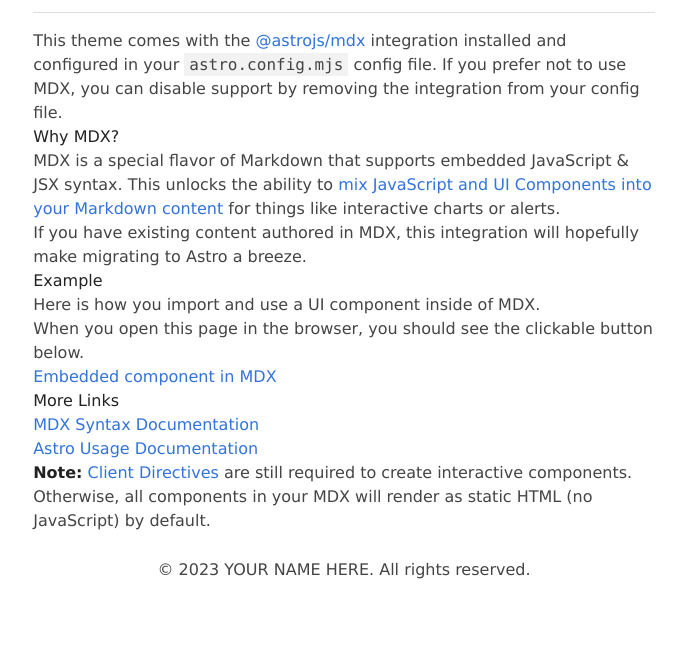
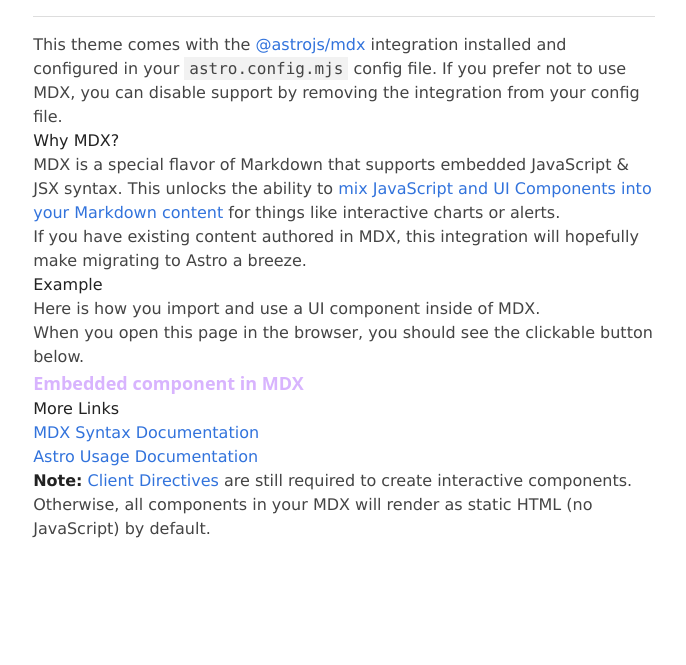
Before and after one commit to varunvasudeva1/varunvasudeva.com, an Astro site: page /blog/using-mdx in a window 1280 px wide. Shown: the part 471-1136 px from the top of the page, without its empty margins (296-982 px from the left). Before the commit the page ends 1098 px from the top, so only its background shows below. Built offline with nearby package versions, Linux system fonts and the light colour scheme; Astro itself is replaced by a stand-in of ours.

Commit message:
Header, Footer style changes

```diff
--- a/src/components/Footer.astro
+++ b/src/components/Footer.astro
@@ -2,12 +2,6 @@
 const today = new Date();
 ---
 
-<footer>
-	&copy; {today.getFullYear()} YOUR NAME HERE. All rights reserved.
+<footer class="font-sans text-center text-white my-10">
+  &copy; {today.getFullYear()} Varun Vasudeva. All rights reserved.
 </footer>
-<style>
-	footer {
-		padding: 25px;
-		text-align: center;
-	}
-</style>
--- a/src/components/HeaderLink.astro
+++ b/src/components/HeaderLink.astro
@@ -4,19 +4,13 @@ export interface Props extends astroHTML.JSX.AnchorHTMLAttributes {}
 const { href, class: className, ...props } = Astro.props;
 
 const { pathname } = Astro.url;
-const isActive = href === pathname || href === pathname.replace(/\/$/, '');
+const isActive = href === pathname || href === pathname.replace(/\/$/, "");
 ---
 
-<a href={href} class:list={[className, { active: isActive }]} {...props}>
-	<slot />
+<a
+  href={href}
+  class="font-sans text-lg font-semibold text-purple-300 hover:text-purple-400"
+  {...props}
+>
+  <slot />
 </a>
-<style>
-	a {
-		display: inline-block;
-		text-decoration: none;
-	}
-	a.active {
-		font-weight: bolder;
-		text-decoration: underline;
-	}
-</style>
--- a/src/styles/global.css
+++ b/src/styles/global.css
@@ -3,6 +3,11 @@
   https://github.com/HermanMartinus/bearblog/blob/297026a877bc2ab2b3bdfbd6b9f7961c350917dd/templates/styles/blog/default.css
   License MIT: https://github.com/HermanMartinus/bearblog/blob/master/LICENSE.md
  */
+
+@tailwind base;
+@tailwind components;
+@tailwind utilities;
+
 body {
   font-family: Verdana, sans-serif;
   margin: auto;
```
Lines whose indentation alone changed are shown as unchanged.
